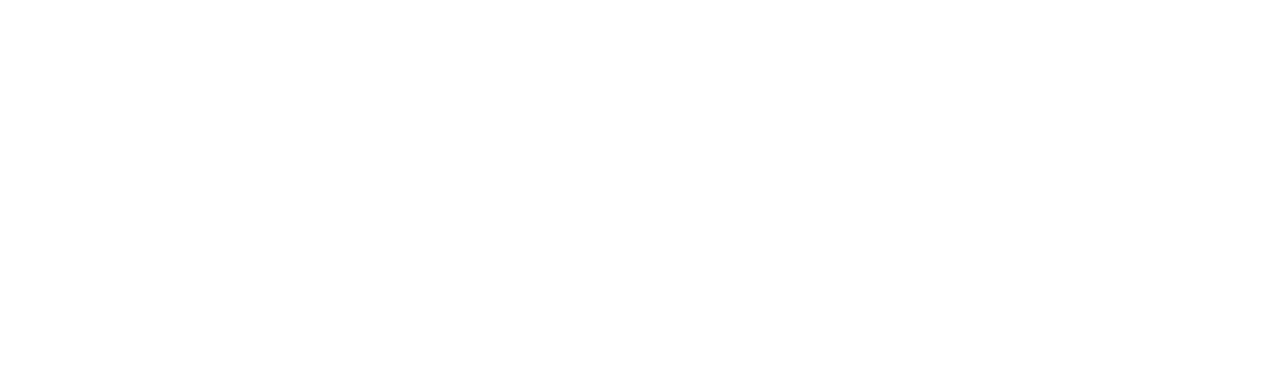
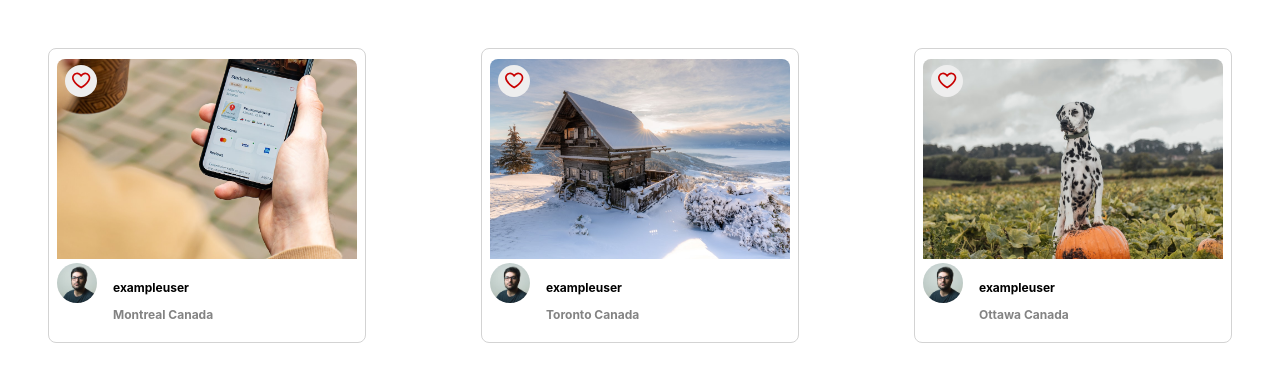
Before and after one commit to RJBaun/photolabs, a React (Create React App) app in the folder frontend/: page / in a window 1280 px wide. Shown: the top 382 px of the page. Built offline with nearby package versions, Linux system fonts and the light colour scheme; the HTML template or start-up script is replaced by a standard one.

Commit message:
Move PhotoLostItem into PhotoList

```diff
--- a/frontend/src/App.jsx
+++ b/frontend/src/App.jsx
@@ -10,11 +10,7 @@
 const App = () => {
   return (
     <div className="App">
-      <PhotoList>
-      {/*{photos.map((photo, index) => (
-        <PhotoListItem key={index} photo={photo} />
-      ))}*/}
-      </PhotoList>
+      <PhotoList />
     </div>
   );
 };
--- a/frontend/src/components/PhotoList.jsx
+++ b/frontend/src/components/PhotoList.jsx
@@ -1,5 +1,6 @@
 import React from "react";
 
+import PhotoListItem from "./PhotoListItem";
 import "../styles/PhotoList.scss";
 
 const sampleDataForPhotoList = [
@@ -59,7 +60,9 @@
 const PhotoList = () => {
   return (
     <ul className="photo-list">
-
+      {sampleDataForPhotoList.map((photo) => (
+        <PhotoListItem key={photo.id} photo={photo} />
+      ))}
     </ul>
   );
 };
--- a/frontend/src/components/PhotoListItem.jsx
+++ b/frontend/src/components/PhotoListItem.jsx
@@ -3,13 +3,15 @@
 import PhotoFavButton from "./PhotoFavButton";
 
 const PhotoListItem = (props) => {
-  const { id, imageSource, profile, username, location } = props.photo;
+  const { id, urls, user, location } = props.photo;
   const { city, country } = location;
+  const { full, regular } = urls;
+  const {username, name, profile} = user;
 
   return (
     <article className="photo-list__item" id={id}>
       <PhotoFavButton />
-      <img className="photo-list__image" src={imageSource} />
+      <img className="photo-list__image" src={regular} />
       <footer className="photo-list__user-details">
         <img className="photo-list__user-profile" src={profile} />
         <div className="photo-list__user-info">
```
